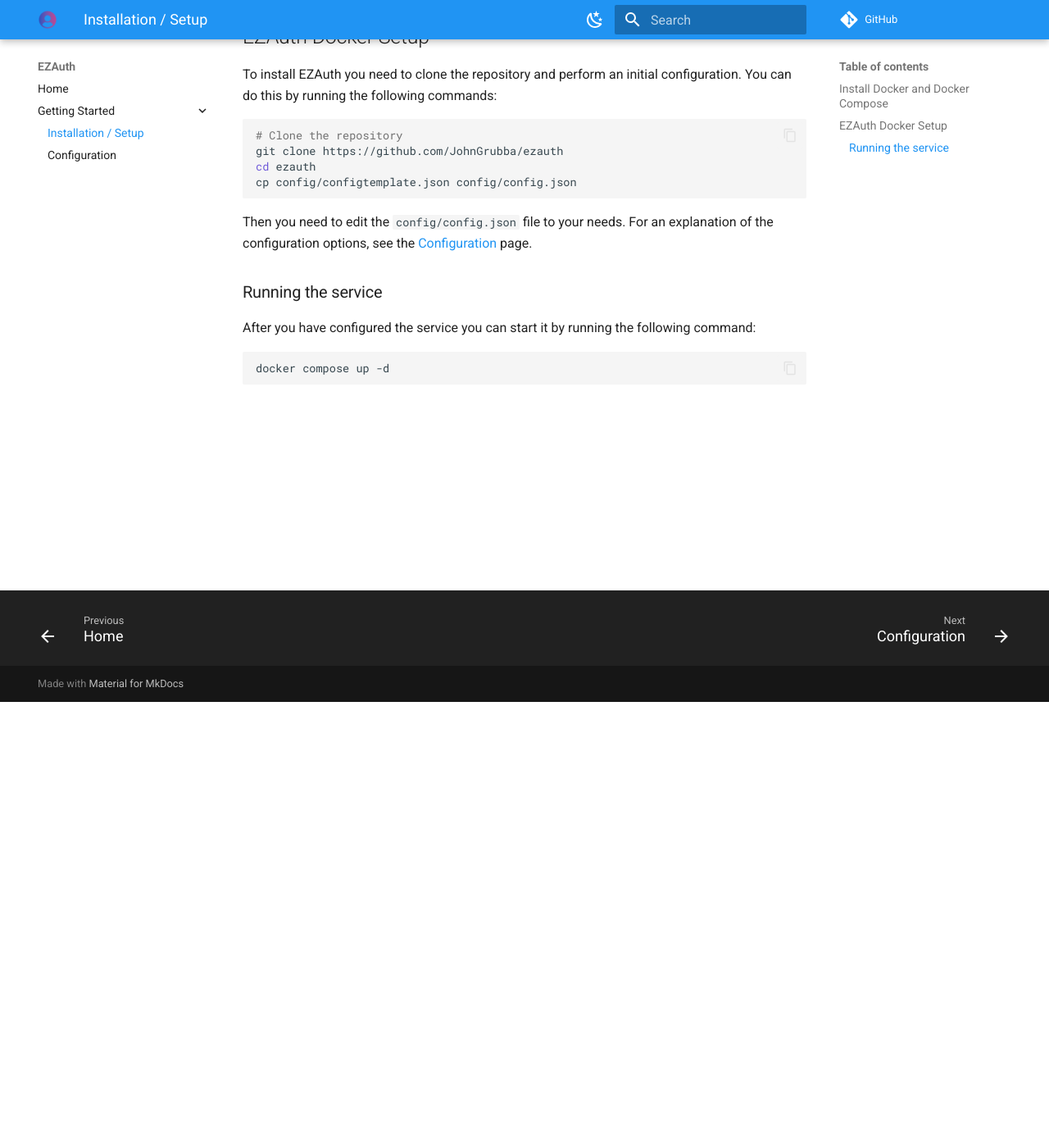
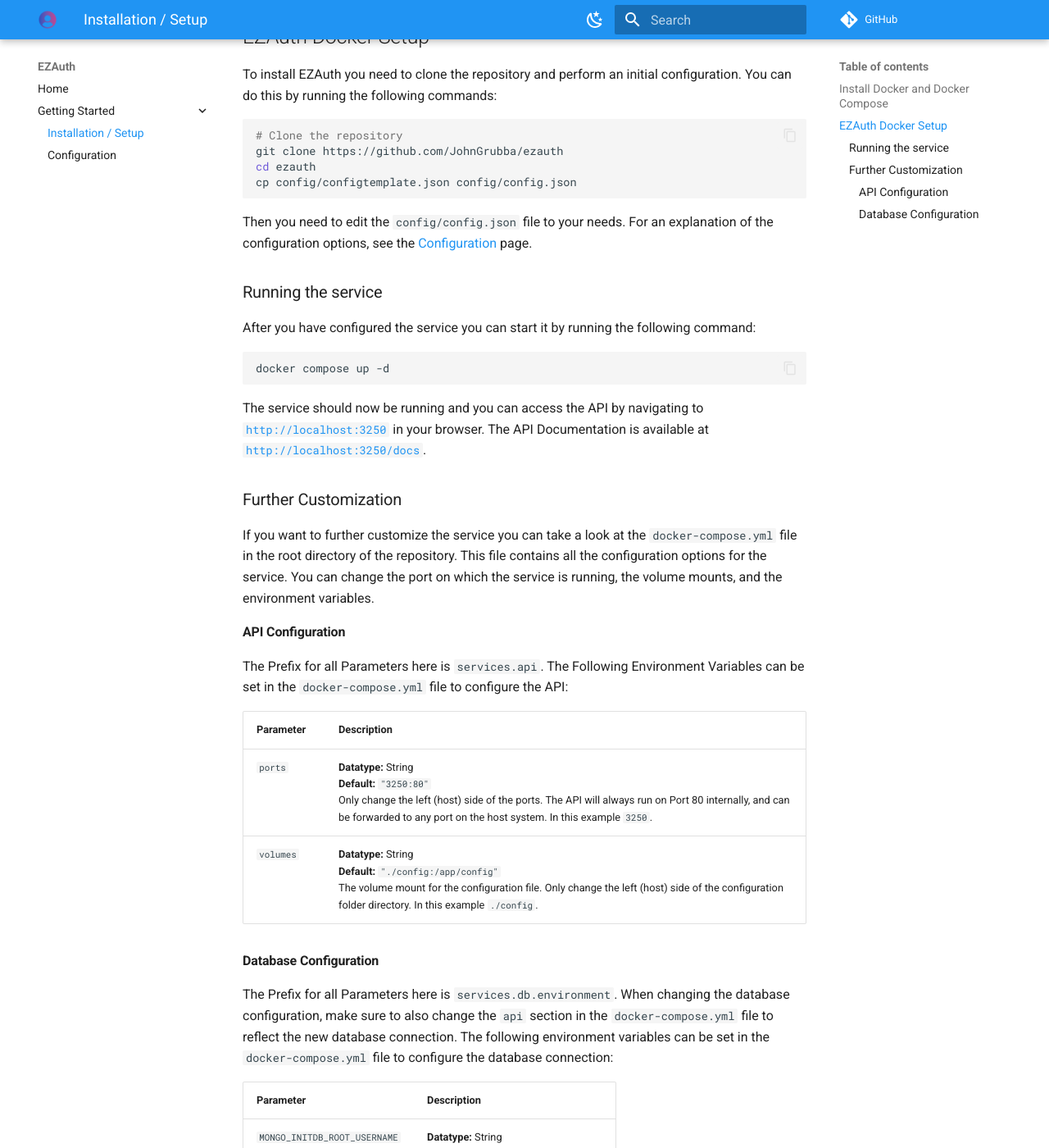
Before and after one commit to JohnGrubba/ezauth, an MkDocs documentation site: the page built from docs/getting-started/setup.md, in a window 1280 px wide and 1400 px high, scrolled down 544 px. Shown: the whole window at 82% size. Built offline with MkDocs 1.6.1 and Material for MkDocs 9.7.7, drawn with Linux system fonts in a browser that asks for light colours; comment, search, counter and statistics services are not loaded; some of the changed text lies outside the part shown.

Commit message:
Update Default Port Update Documentation

````diff
--- a/docker-compose.yml
+++ b/docker-compose.yml
@@ -3,7 +3,7 @@
     container_name: ezauth-api
     build: "./src"
     ports:
-      - "3000:80"
+      - "3250:80"
     environment:
       - DATABASE_URL=mongodb://admin:admin@db/ezauth?authSource=admin&retryWrites=true&w=majority
     restart: always
--- a/docs/getting-started/setup.md
+++ b/docs/getting-started/setup.md
@@ -33,3 +33,30 @@
 ``` bash
 docker compose up -d
 ```
+The service should now be running and you can access the API by navigating to <a href="http://localhost:3250">`http://localhost:3250`</a> in your browser. The API Documentation is available at <a href="http://localhost:3250/docs">`http://localhost:3250/docs`</a>.
+
+### Further Customization
+If you want to further customize the service you can take a look at the `docker-compose.yml` file in the root directory of the repository. This file contains all the configuration options for the service. You can change the port on which the service is running, the volume mounts, and the environment variables.
+
+#### API Configuration
+The Prefix for all Parameters here is `services.api`.
+The Following Environment Variables can be set in the `docker-compose.yml` file to configure the API:
+
+
+|  Parameter | Description |
+|------------|-------------|
+| `ports` | **Datatype:** String <br> **Default:** `"3250:80"` <br> Only change the left (host) side of the ports. The API will always run on Port 80 internally, and can be forwarded to any port on the host system. In this example `3250`. |
+| `volumes` | **Datatype:** String <br> **Default:** `"./config:/app/config"` <br> The volume mount for the configuration file. Only change the left (host) side of the configuration folder directory. In this example `./config`. |
+
+#### Database Configuration
+The Prefix for all Parameters here is `services.db.environment`.
+When changing the database configuration, make sure to also change the `api` section in the `docker-compose.yml` file to reflect the new database connection.
+The following environment variables can be set in the `docker-compose.yml` file to configure the database connection:
+
+|  Parameter | Description |
+|------------|-------------|
+| `MONGO_INITDB_ROOT_USERNAME` | **Datatype:** String <br> **Default:** `"admin"` <br> The Root Username for the Database. |
+| `MONGO_INITDB_ROOT_PASSWORD` | **Datatype:** String <br> **Default:** `"admin"` <br> The Root Password for the Database. |
+| `MONGO_INITDB_DATABASE` | **Datatype:** String <br> **Default:** `"ezauth"` <br> The Database Name. |
+
+You can also change the location of the database data by changing the `volumes` section of the `db` section in the `docker-compose.yml` file.
````
Also changed, not shown: 1 other file.
